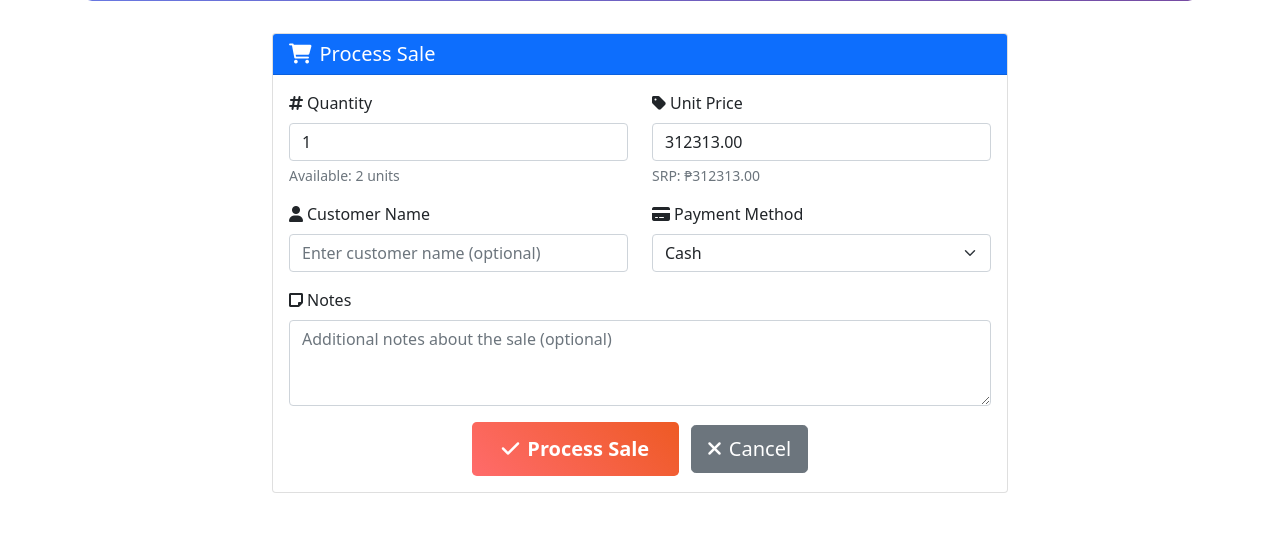
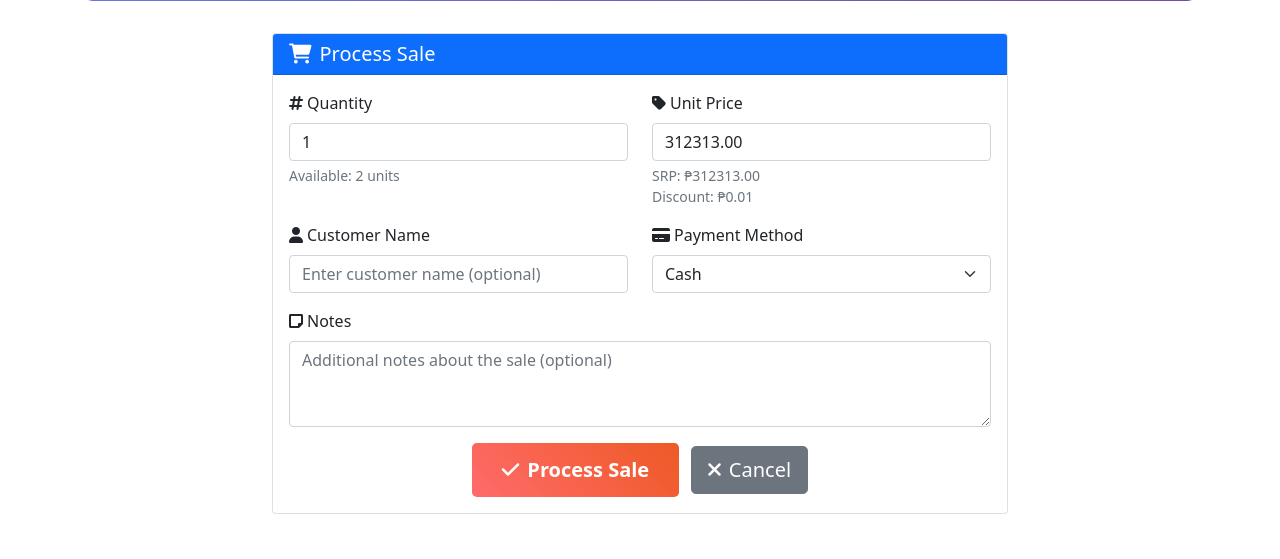
Before and after one commit to Herman4038/JS_IT_COMP_TRAD, a Django app: page /cashier/sale/2/ in a window 1280 px wide. Shown: the part 241-800 px from the top of the page. Run offline with Django 4.2, Linux system fonts and the light colour scheme; a user stored in the database is signed in; data comes from the database, SQL or seed files in the repository; both versions use the stored data as it was after the commit.

Commit message:
Q3_0803_MENDOZA_UPDATE
dddddddddd

```diff
--- a/backend/trading/models.py
+++ b/backend/trading/models.py
@@ -112,8 +112,9 @@ class Inventory(models.Model):
         decimal_places=2,
         validators=[MinValueValidator(Decimal('0.01'))],
         verbose_name="Discount Price",
-        default=Decimal('0.01'),
-        help_text="Discounted selling price"
+        null=True,
+        blank=True,
+        help_text="Discounted selling price (optional)"
     )
 
     quantity = models.PositiveIntegerField(
--- a/backend/trading/views.py
+++ b/backend/trading/views.py
@@ -383,6 +383,10 @@ def add_inventory_item(request):
     if request.method == 'POST':
         try:
             data = request.POST
+            # Handle discount price - make it optional
+            discount_price_data = data.get('discount_price', '')
+            discount_price = float(discount_price_data) if discount_price_data and discount_price_data.strip() else None
+
             inventory_item = Inventory.objects.create(
                 item_name=data.get('item_name'),
                 brand=data.get('brand'),
@@ -390,6 +394,7 @@ def add_inventory_item(request):
                 description=data.get('description'),
                 unit_cost=float(data.get('unit_cost', 0)),
                 srp_price=float(data.get('srp_price', 0)),
+                discount_price=discount_price,
                 quantity=int(data.get('quantity', 0)),
                 serial_number=data.get('serial_number', ''),
             )
@@ -420,6 +425,11 @@ def edit_inventory_item(request, item_id):
             item.description = data.get('description')
             item.unit_cost = float(data.get('unit_cost', 0))
             item.srp_price = float(data.get('srp_price', 0))
+
+            # Handle discount price - make it optional
+            discount_price_data = data.get('discount_price', '')
+            item.discount_price = float(discount_price_data) if discount_price_data and discount_price_data.strip() else None
+
             item.quantity = int(data.get('quantity', 0))
             item.serial_number = data.get('serial_number', '')
 
@@ -499,7 +509,7 @@ def export_inventory_csv(request):
         description = item.description if item.description else item.item_name
         quantity = item.quantity
         srp_price = float(item.srp_price)
-        discount_price = float(item.discount_price)
+        discount_price = float(item.discount_price) if item.discount_price else 0.0
 
         writer.writerow([focus, model, description, quantity, srp_price, discount_price])
 
--- a/templates/add_inventory_item.html
+++ b/templates/add_inventory_item.html
@@ -129,6 +129,11 @@
             </div>
 
             <div class="mb-3">
+              <label for="discount_price" class="form-label">Discount Price (₱) <small class="text-muted">(Optional)</small></label>
+              <input type="number" class="form-control" id="discount_price" name="discount_price" step="0.01" min="0" placeholder="Leave empty for no discount">
+            </div>
+
+            <div class="mb-3">
               <label for="quantity" class="form-label">Quantity *</label>
               <input type="number" class="form-control" id="quantity" name="quantity" min="0" value="0" required>
             </div>
--- a/templates/cashier.html
+++ b/templates/cashier.html
@@ -126,8 +126,8 @@
                                 <div class="d-flex justify-content-between align-items-center">
                                     <div>
                                         <span class="text-primary fw-bold">₱{{ item.srp_price|floatformat:2 }}</span>
-                                        {% if item.discount_price != item.srp_price %}
-                                            <br><small class="text-success">Discounted: ₱{{ item.discount_price|floatformat:2 }}</small>
+                                        {% if item.discount_price %}
+                                            <br><small class="text-success">Discount: ₱{{ item.discount_price|floatformat:2 }}</small>
                                         {% endif %}
                                     </div>
                                     <a href="{% url 'process_sale' item.id %}" class="btn btn-sell btn-sm">
--- a/templates/dashboard.html
+++ b/templates/dashboard.html
@@ -334,6 +334,9 @@
                   <small class="text-muted">Quantity: <strong>{{ item.quantity }}</strong></small><br>
                   <small class="text-muted">Cost: <strong>₱{{ item.unit_cost }}</strong></small><br>
                   <small class="text-muted">SRP: <strong>₱{{ item.srp_price }}</strong></small>
+                  {% if item.discount_price %}
+                    <br><small class="text-success">Discount: <strong>₱{{ item.discount_price }}</strong></small>
+                  {% endif %}
                 </div>
 
                 <!-- Action Buttons -->
--- a/templates/edit_inventory_item.html
+++ b/templates/edit_inventory_item.html
@@ -135,6 +135,11 @@
             </div>
 
             <div class="mb-3">
+              <label for="discount_price" class="form-label">Discount Price (₱) <small class="text-muted">(Optional)</small></label>
+              <input type="number" class="form-control" id="discount_price" name="discount_price" step="0.01" min="0" value="{{ item.discount_price|default:'' }}" placeholder="Leave empty for no discount">
+            </div>
+
+            <div class="mb-3">
               <label for="quantity" class="form-label">Quantity *</label>
               <input type="number" class="form-control" id="quantity" name="quantity" min="0" value="{{ item.quantity }}" required>
             </div>
--- a/templates/process_sale.html
+++ b/templates/process_sale.html
@@ -121,7 +121,12 @@
                                         </label>
                                         <input type="number" class="form-control" id="unit_price" name="unit_price"
                                                value="{{ item.srp_price|floatformat:2 }}" step="0.01" min="0" required>
-                                        <div class="form-text">SRP: ₱{{ item.srp_price|floatformat:2 }}</div>
+                                        <div class="form-text">
+                                            SRP: ₱{{ item.srp_price|floatformat:2 }}
+                                            {% if item.discount_price %}
+                                                <br>Discount: ₱{{ item.discount_price|floatformat:2 }}
+                                            {% endif %}
+                                        </div>
                                     </div>
                                 </div>
                             </div>
```
Also changed, not shown: backend/trading/migrations/0007_alter_inventory_discount_price.py (added), db.sqlite3.
